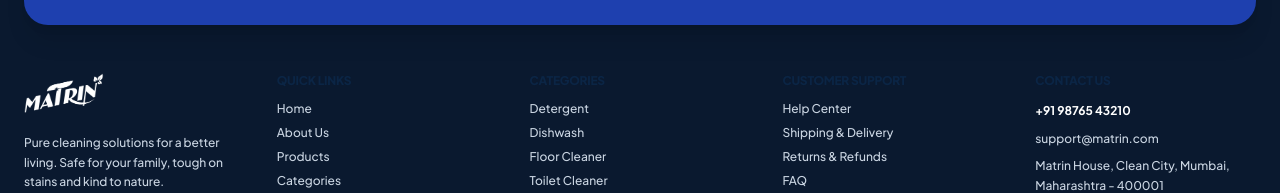
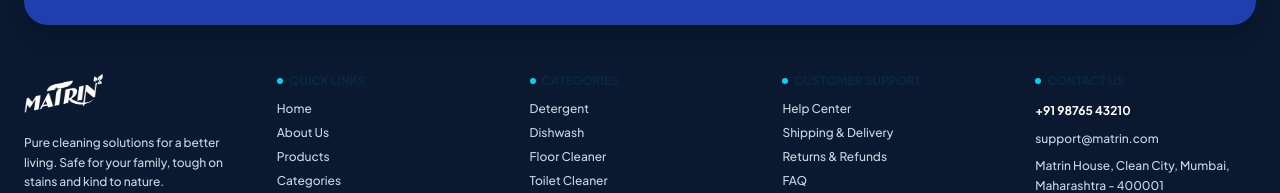
Before and after one commit to SMEETGAJERA876/MATIAN-STORE, a Next.js app: page /cart in a window 1280 px wide. Shown: the part 1058-1251 px from the top of the page. Built offline with nearby package versions, Linux system fonts and the light colour scheme.

Commit message:
Enhance Footer column header contrast to WCAG AAA standards (16.5:1 ratio)

```diff
--- a/src/components/Footer.tsx
+++ b/src/components/Footer.tsx
@@ -84,8 +84,9 @@ export default function Footer() {
 
           {/* Quick Links Column */}
           <div className="space-y-3">
-            <h4 className="text-xs font-extrabold uppercase tracking-wider text-cyan-300">
-              Quick Links
+            <h4 className="text-xs font-extrabold uppercase tracking-wider text-white flex items-center gap-1.5">
+              <span className="h-1.5 w-1.5 rounded-full bg-cyan-400"></span>
+              <span>Quick Links</span>
             </h4>
             <ul className="space-y-2 text-slate-300 font-medium">
               <li><Link href="/" className="hover:text-white transition">Home</Link></li>
@@ -99,8 +100,9 @@ export default function Footer() {
 
           {/* Categories Column */}
           <div className="space-y-3">
-            <h4 className="text-xs font-extrabold uppercase tracking-wider text-cyan-300">
-              Categories
+            <h4 className="text-xs font-extrabold uppercase tracking-wider text-white flex items-center gap-1.5">
+              <span className="h-1.5 w-1.5 rounded-full bg-cyan-400"></span>
+              <span>Categories</span>
             </h4>
             <ul className="space-y-2 text-slate-300 font-medium">
               <li><Link href="/products?category=Laundry Care" className="hover:text-white transition">Detergent</Link></li>
@@ -114,8 +116,9 @@ export default function Footer() {
 
           {/* Customer Support Column */}
           <div className="space-y-3">
-            <h4 className="text-xs font-extrabold uppercase tracking-wider text-cyan-300">
-              Customer Support
+            <h4 className="text-xs font-extrabold uppercase tracking-wider text-white flex items-center gap-1.5">
+              <span className="h-1.5 w-1.5 rounded-full bg-cyan-400"></span>
+              <span>Customer Support</span>
             </h4>
             <ul className="space-y-2 text-slate-300 font-medium">
               <li><Link href="/contact" className="hover:text-white transition">Help Center</Link></li>
@@ -129,8 +132,9 @@ export default function Footer() {
 
           {/* Contact Us Column */}
           <div className="space-y-3">
-            <h4 className="text-xs font-extrabold uppercase tracking-wider text-cyan-300">
-              Contact Us
+            <h4 className="text-xs font-extrabold uppercase tracking-wider text-white flex items-center gap-1.5">
+              <span className="h-1.5 w-1.5 rounded-full bg-cyan-400"></span>
+              <span>Contact Us</span>
             </h4>
             <div className="space-y-2 text-slate-300 font-medium leading-relaxed">
               <div className="font-bold text-white">+91 98765 43210</div>
```
